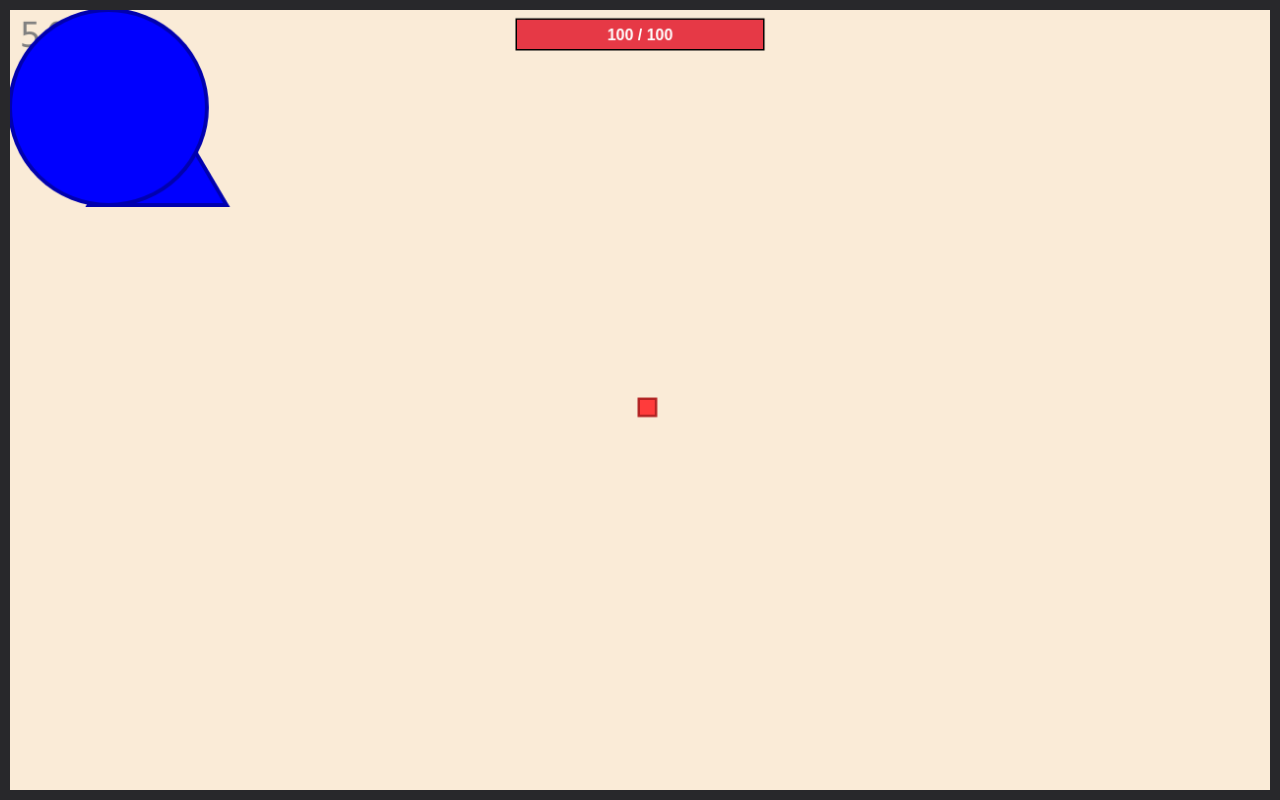
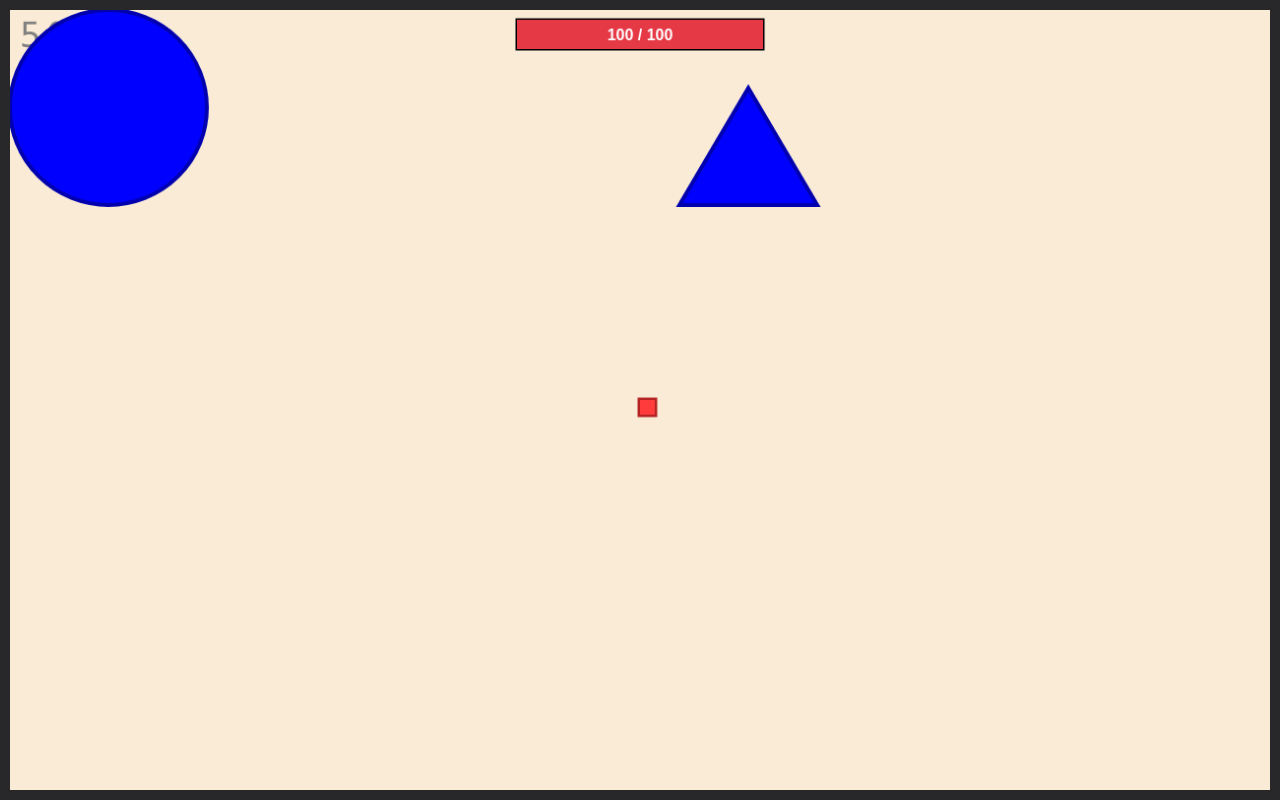
Before and after one commit to PratyushGuptaIsMe/dodging-test, a plain HTML site: page index.html in a window 1280 px wide. Drawn offline with Linux system fonts and the light colour scheme; a web font is replaced by a local one.

Commit message:
Added preloading and a obj pattern

```diff
--- a/game.js
+++ b/game.js
@@ -38,8 +38,8 @@ export class DODGING_TEST{
             this.#draw(ctx);
             return;
         }
+        this.#draw(ctx);
         this.collisionChecks();
-        this.#draw(ctx);
     }
 
     collisionChecks(){
--- a/index.html
+++ b/index.html
@@ -13,6 +13,7 @@
 </head>
 <body>
     <canvas id="canvas" class="mainCanvas"></canvas>
+    <script src="preload.js"></script>
     <script src="main.js" type="module"></script>
 </body>
 </html>
--- a/main.js
+++ b/main.js
@@ -17,7 +17,7 @@ const CANVAS = document.getElementById("canvas");
 let ctx = CANVAS.getContext("2d");
 resizeCanvas();
 window.addEventListener("resize", resizeCanvas);
-let GAME = new DODGING_TEST(CANVAS);
+GAME = new DODGING_TEST(CANVAS);
 window.GAME = GAME;
 let deltatime = 0;
 let l = 0;
--- a/obstacles.js
+++ b/obstacles.js
@@ -3,13 +3,14 @@ class OBSTACLES{
         this.game = game;
         this.canvas = this.game.canvas;
         this.markedForDeletion = false;
+        this.time = this.game.elapsedTime;
 
         this.Fcolor = "rgba(0, 0, 255, 1)";
         this.Ocolor = "rgba(0, 0, 174, 1)";
         this.lineWidth = 4;
     }
     update(deltatime){
-
+        this.time = this.game.elapsedTime;
     }
     draw(ctx){
         ctx.fillStyle = this.Fcolor;
@@ -50,19 +51,29 @@ export class POLYGON extends OBSTACLES{
         this.points = points;
     }
     moveX(x){
+        if(this.game.dead){
+            return;
+        }
         this.points.forEach((point) => {
             point.x += x;
         })
     }
     moveY(y){
+        if(this.game.dead){
+            return;
+        }
         this.points.forEach((point) => {
             point.y += y;
         })
     }
     update(deltatime){
         super.update(deltatime);
-        // this.moveX(1);
-        // this.moveY(1);
+        if(this.time < 10 && this.time > 0){
+            this.moveX(2);
+        }
+        if(this.time > 10 && this.time < 20){
+            this.moveX(-2);
+        }
     }
     draw(ctx){
         super.draw(ctx);
--- /dev/null
+++ b/preload.js
@@ -0,0 +1 @@
+let GAME;
```
